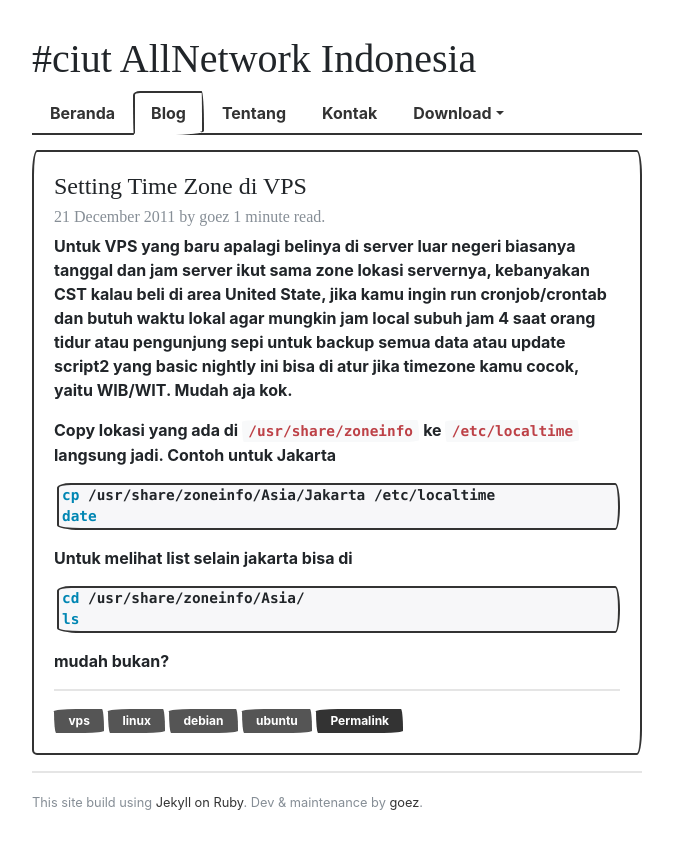
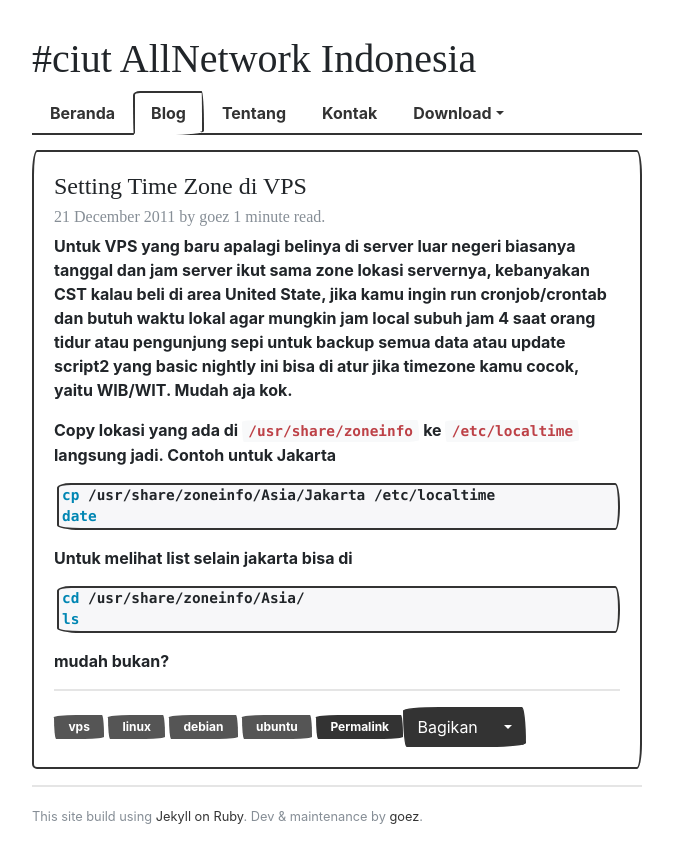
Before and after one commit to ciut/ciut.github.io, a Jekyll site: the page built from _posts/2011-12-21-ganti-local-timezone-vps-linux.md, in a window 1280 px wide. Shown: the top 863 px of the page, without its empty margins (303-976 px from the left). Built offline with Jekyll 4.4.1, drawn with Linux system fonts in a browser that asks for light colours; some web fonts are replaced.

Commit message:
test bagi

```diff
--- /dev/null
+++ b/_includes/bagi.html
@@ -0,0 +1,12 @@
+<div class="btn-group" role="group" aria-label="Button group with nested dropdown">
+  <button type="button" class="btn btn-primary">Bagikan</button>
+  <div class="btn-group" role="group">
+    <button id="btnGroupDrop1" type="button" class="btn btn-primary dropdown-toggle" data-toggle="dropdown" aria-haspopup="true" aria-expanded="false"></button>
+    <div class="dropdown-menu" aria-labelledby="btnGroupDrop1">
+	<a class="dropdown-item" href="https://twitter.com/intent/tweet?url={{ page.url | replace:'index.html','' | prepend: site.baseurl | prepend: site.url }}&amp;text=via @eggoez" target="_blank" title="Share via Twitter">Twitter</a>
+<a class="dropdown-item" href="https://www.facebook.com/sharer.php?u={{ page.url | replace:'index.html','' | prepend: site.baseurl | prepend: site.url }}" target="_blank" title="Share via Facebook">Facebook</a>
+<a class="dropdown-item" href="https://api.whatsapp.com/send?text={{ page.url | replace:'index.html','' | prepend: site.baseurl | prepend: site.url }}" target="_blank" title="Share via WhatsApp">WhatsApp</a>
+<a class="dropdown-item" href="https://t.me/share/url?url={{ page.url | replace:'index.html','' | prepend: site.baseurl | prepend: site.url }}" target="_blank" title="Share via Telegram">Telegram</a>
+    </div>
+  </div>
+</div>
--- a/_includes/pos.html
+++ b/_includes/pos.html
@@ -8,7 +8,7 @@
     {{ content }}
 	</div>
 	<hr />
- {% if page.tags %}{% for tag in page.tags %} <a href="{{ site.url }}{{site.baseurl }}/tags"><span class="badge badge-secondary">{{tag}}</span></a> {% endfor %}{% else %} None {% endif %} <a href="{{ page.url | replace:'index.html','' | prepend: site.baseurl | prepend: site.url }}" rel="bookmark"><span class="badge badge-primary pull-right">Permalink</span></a>
+ {% if page.tags %}{% for tag in page.tags %} <a href="{{ site.url }}{{site.baseurl }}/tags"><span class="badge badge-secondary">{{tag}}</span></a> {% endfor %}{% else %} None {% endif %} <a href="{{ page.url | replace:'index.html','' | prepend: site.baseurl | prepend: site.url }}" rel="bookmark"><span class="badge badge-primary pull-right">Permalink</span></a>{% include bagi.html %}
 	</article>
   </div>
   </div>
```
